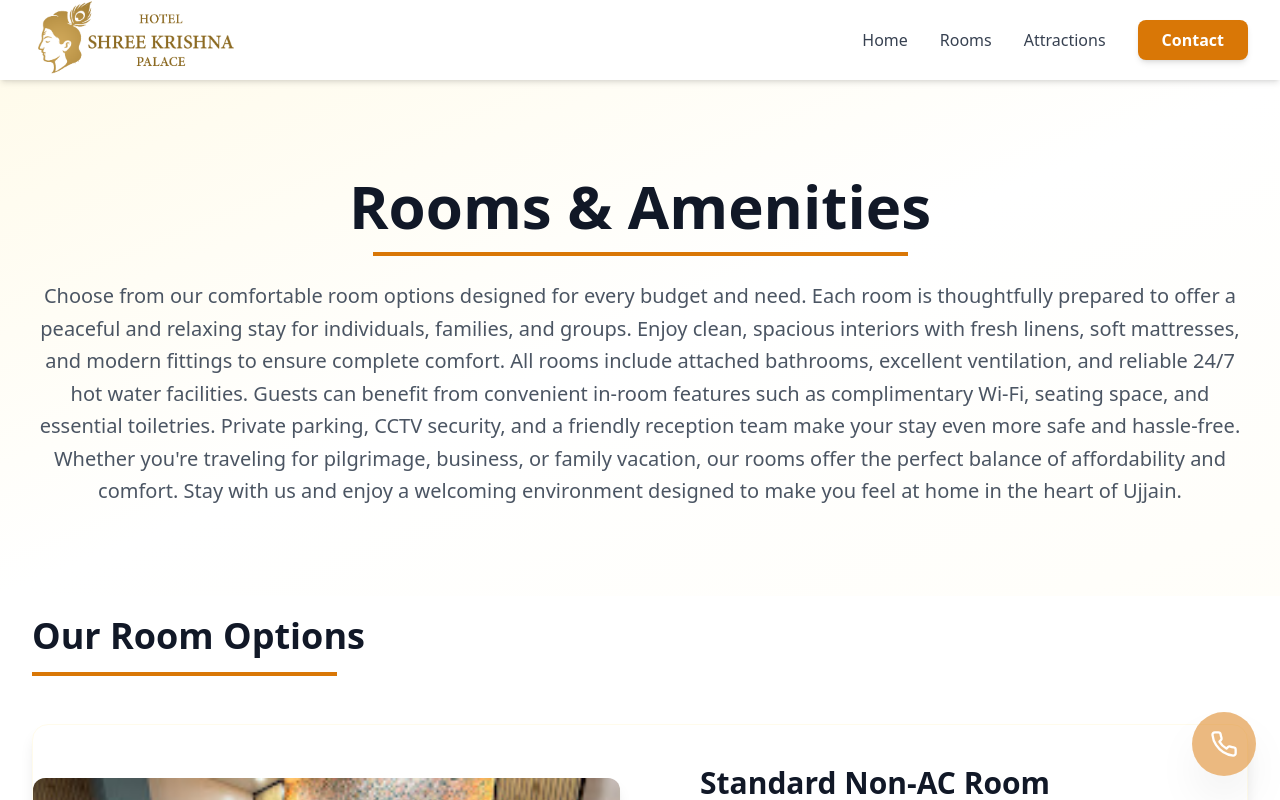
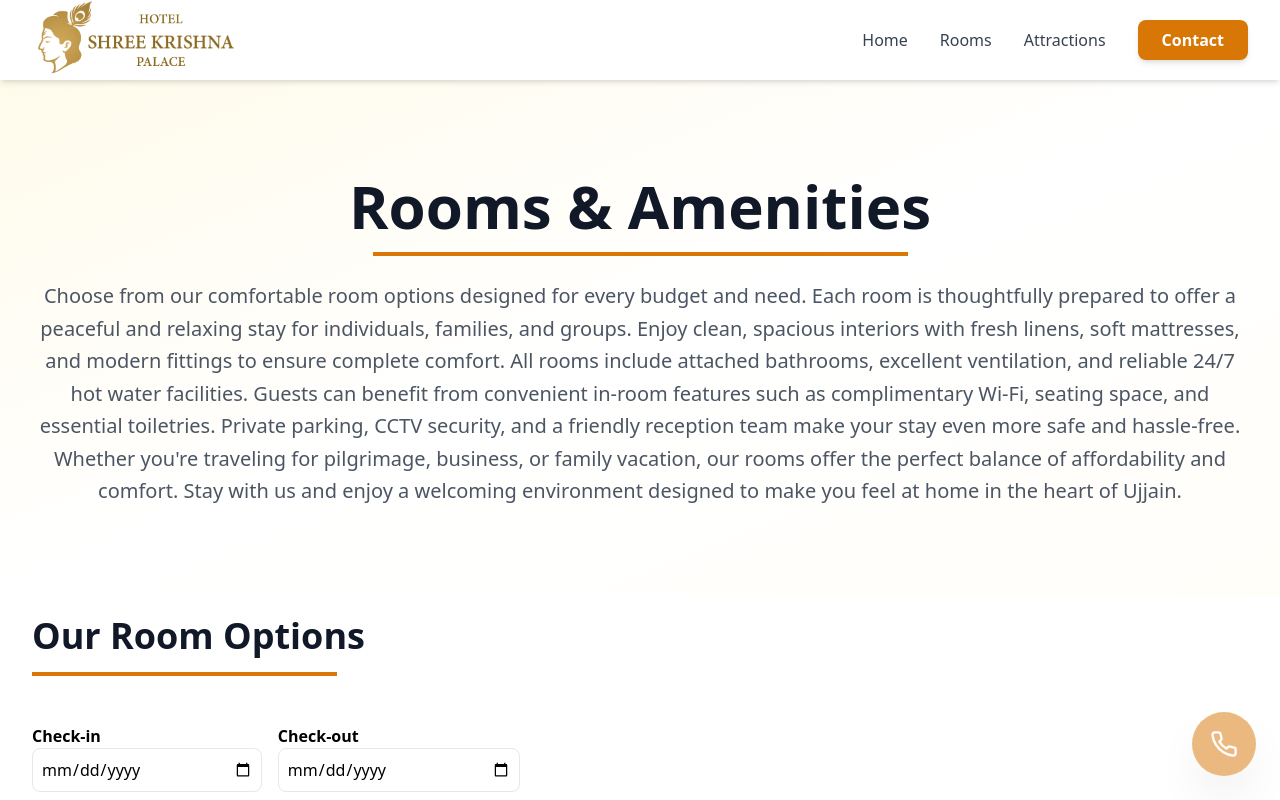
Before and after one commit to pbdyadav/hotelshreekrishna, a React (Vite) app: page /rooms in a window 1280 px wide. Shown: the top 800 px of the page. Built offline with nearby package versions, Linux system fonts and the light colour scheme.

Commit message:
Room Booking Update

```diff
--- a/src/pages/Rooms.tsx
+++ b/src/pages/Rooms.tsx
@@ -59,6 +59,30 @@ function ImageSlider({ photos }) {
 }
 
 export default function Rooms() {
+  const handleBooking = (room) => {
+  const checkIn = document.getElementById("checkIn").value;
+  const checkOut = document.getElementById("checkOut").value;
+
+  const message = `
+Hello, I want to book a room:
+
+🏨 Room Details:
+• Room Type: ${room.name}
+• Price: ${room.price}
+• Guests Allowed: ${room.guests}
+
+📅 Booking Dates:
+• Check-in: ${checkIn || "Not selected"}
+• Check-out: ${checkOut || "Not selected"}
+
+Please confirm availability.
+`;
+
+  window.open(
+    `https://wa.me/919893567595?text=${encodeURIComponent(message)}`,
+    "_blank"
+  );
+};
   const roomTypes = [
     {
       name: 'Standard Non-AC Room',
@@ -225,6 +249,25 @@ Stay with us and enjoy a welcoming environment designed to make you feel at home
             <div className="w-[305px] h-1 bg-amber-600 mb-12"></div>
 
             <div className="space-y-12">
+              <div className="flex flex-col sm:flex-row gap-4 mb-10">
+  <div>
+    <label className="font-semibold">Check-in</label>
+    <input
+      id="checkIn"
+      type="date"
+      className="border rounded-lg p-2 w-full"
+    />
+  </div>
+
+  <div>
+    <label className="font-semibold">Check-out</label>
+    <input
+      id="checkOut"
+      type="date"
+      className="border rounded-lg p-2 w-full"
+    />
+  </div>
+</div>
               {roomTypes.map((room, index) => (
                 <div
                   key={index}
@@ -285,9 +328,12 @@ Stay with us and enjoy a welcoming environment designed to make you feel at home
       </div>
     </div>
 
-    <button className="mt-8 px-8 py-3 bg-amber-600 text-white font-bold rounded-lg hover:bg-amber-700 transition-all duration-300 shadow-lg hover:shadow-xl transform hover:scale-105">
-      Book This Room
-    </button>
+    <button
+  className="mt-8 px-8 py-3 bg-amber-600 text-white font-bold rounded-lg hover:bg-amber-700 transition-all duration-300 shadow-lg hover:shadow-xl transform hover:scale-105"
+  onClick={() => handleBooking(room)}
+>
+  Book This Room
+</button>
   </div>
 
 
```
